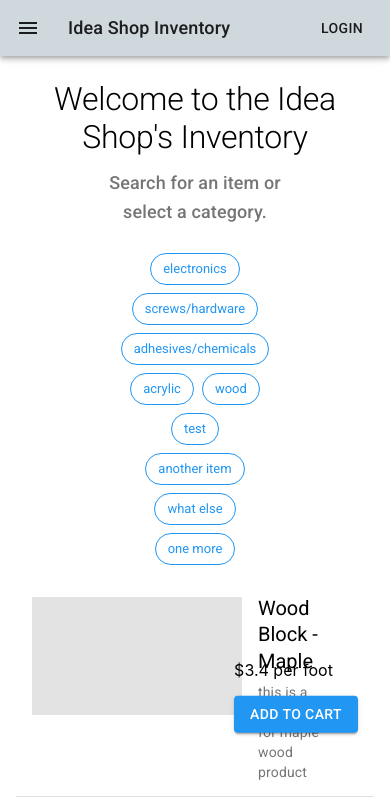
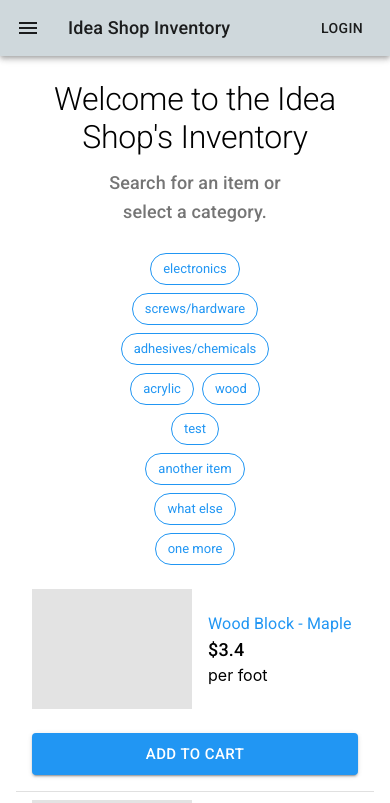
Before and after one commit to iit-ideashop/inventory-app, a React (Create React App) app: page / in a window 390 px wide. Shown: the top 803 px of the page. Built offline with nearby package versions, Linux system fonts and the light colour scheme.

Commit message:
mobile friendly, nice links on titles, scales appropriately

```diff
--- a/src/components/MainPage.js
+++ b/src/components/MainPage.js
@@ -6,16 +6,17 @@ import List from '@material-ui/core/List';
 import ListItem from '@material-ui/core/ListItem';
 import Divider from '@material-ui/core/Divider';
 import Skeleton from '@material-ui/lab/Skeleton';
-import { Chip, ListItemAvatar, ListItemText, ListItemSecondaryAction, Button, Box } from '@material-ui/core';
+import { Chip, ListItemAvatar, ListItemText, ListItemSecondaryAction, Button, Box, Hidden, Link } from '@material-ui/core';
 
 const useStyles = makeStyles((theme) => ({
   root: {
     flexGrow: 1,
   },
+  listitem: {
+    position: 'fixed',
+  },
 
   item: {
-    // padding: theme.spacing(),
-    // height: 150,
     display: 'flex',
     flexDirection: 'column',
     justifyContent: 'center'
@@ -47,27 +48,73 @@ const items = [
   { title: 'Wood Block - Maple', description: 'this is a description for maple wood product', price: 3.40, unit: 'per foot' },
   { title: 'Female/Male \'Extension\' Jumper Wires (300mm)', description: 'this is a description for wires I guess', price: 0.40, unit: 'per foot' },
   { title: 'Red Acrylic Sheet (12x12 inches)', description: 'this is a description for an acrylic sheet', price: 6.00, unit: 'per sheet' }];
+
 const listItems = items.map((item) =>
   <div>
-    <ListItem alignItems='flex-start'>
-      <ListItemAvatar>
+    <ListItem display='flex' flexDirection='column'>
+
+    <Hidden only={['xs', 'sm']}>
+    <ListItemAvatar>
         <Box mr={2}>
           <Skeleton variant='rect' width={210} height={118}/>
         </Box>
       </ListItemAvatar>
+
       <ListItemText
         primary={
           <Typography variant='h5' gutterBottom>
+            <Link color='secondary' href='#'>
             {item.title}
+            </Link>
           </Typography>
           }
-        secondary={item.description}
+        secondary={
+          <Hidden only={['xs', 'sm']}>
+            {item.description}
+          </Hidden>
+        }
       />
-      <ListItemSecondaryAction flexDirection='column'>
-        <p>${item.price} {item.unit}</p>
-        <Button variant='contained' color='secondary'>Add to Cart</Button>
-      </ListItemSecondaryAction>
+      </Hidden>
+
+<Hidden only={['xs', 'sm']}>
+         <ListItemSecondaryAction flexDirection='column'>
+           <p>${item.price} {item.unit}</p>
+           <Button variant='contained' color='secondary'>Add to Cart</Button>
+         </ListItemSecondaryAction>
+       </Hidden>
+
+
+      {/* Mobile Version */}
+      <Hidden only={['xl', 'lg', 'md']}>
+        <ListItemAvatar>
+          <Box mr={2}>
+            <Skeleton variant='rect' width={160} height={120}/>
+          </Box>
+        </ListItemAvatar>
+
+        <div display='flex' flexDirection='column'>
+        <Typography>
+          <Link color='secondary' href='#'>
+            {item.title}
+          </Link>
+        </Typography>
+
+        <Typography variant='h6'>
+          ${item.price}
+        </Typography>
+
+        <div>{item.unit}</div>
+        </div>
+      </Hidden>
+
     </ListItem>
+
+    <Box padding='16px'>
+      <Hidden only={['xl', 'lg', 'md']}>
+        <Button variant='contained' color='secondary' fullWidth='true' size='large'>Add to Cart</Button>
+      </Hidden>
+    </Box>
+
     <Divider />
   </div>
 );
```
